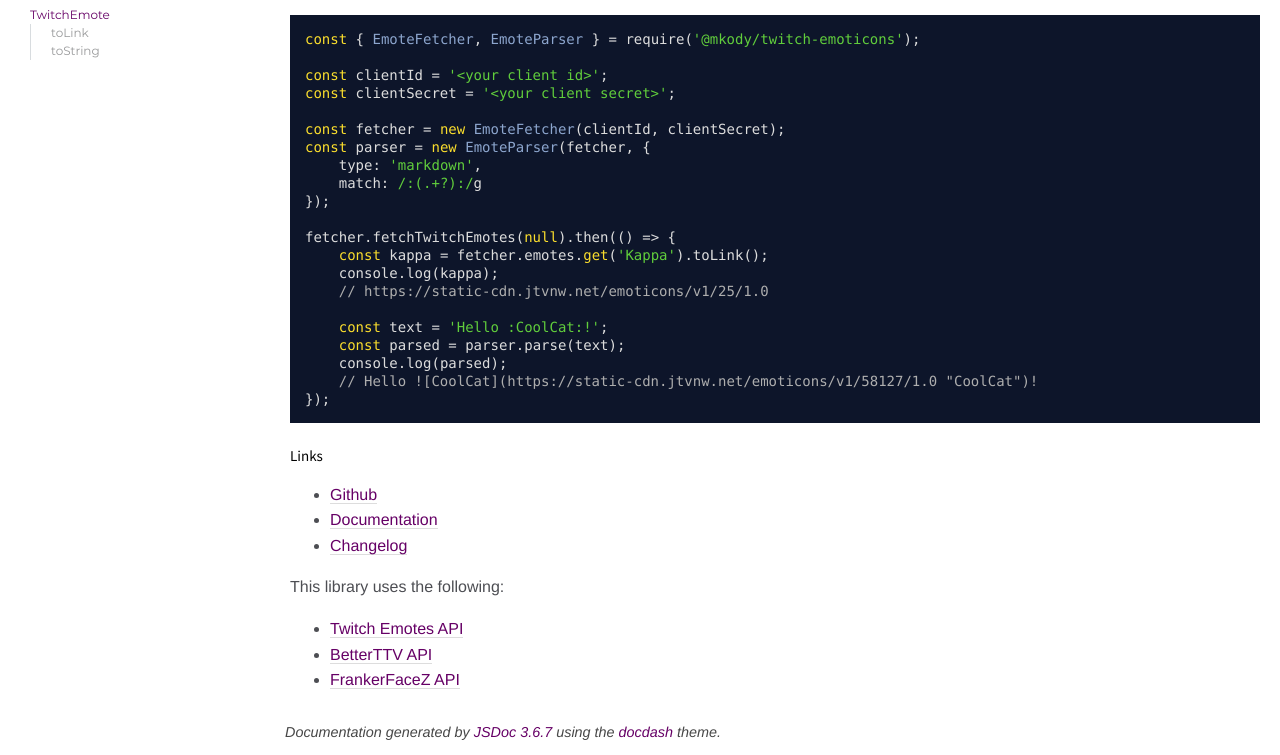
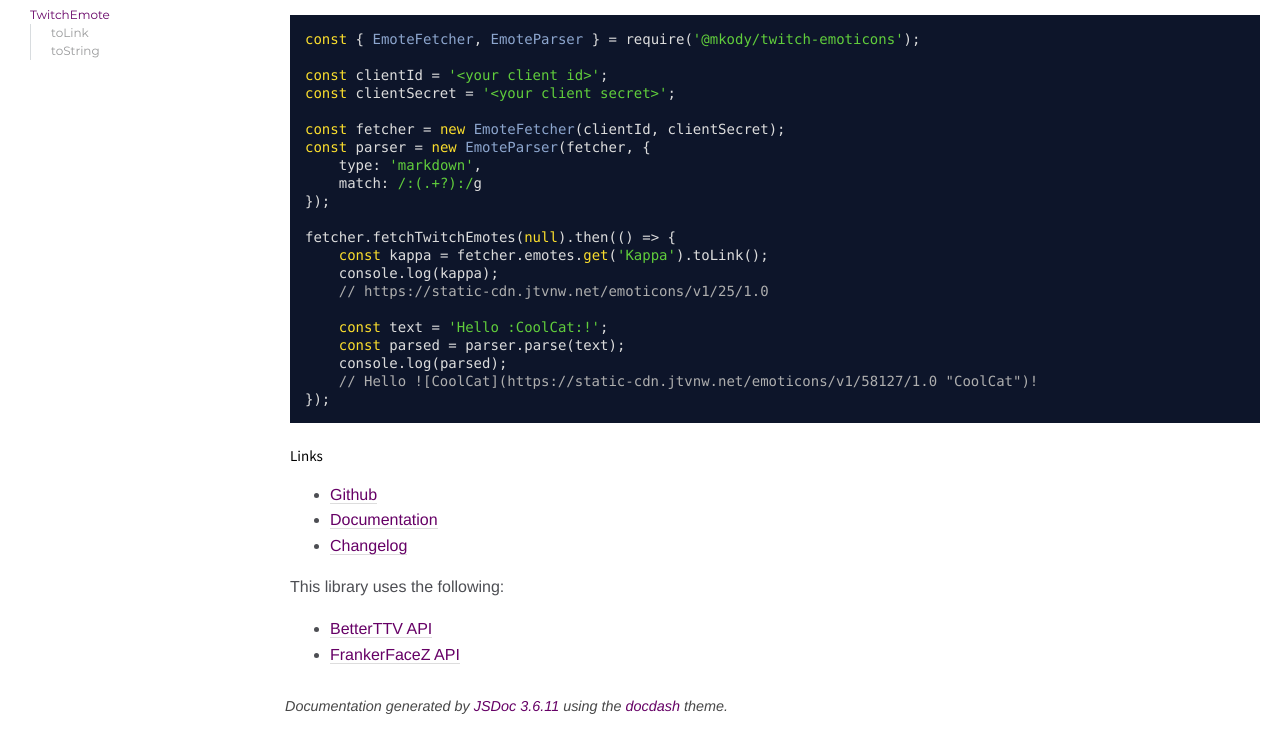
Before and after one commit to mkody/twitch-emoticons, a website: page docs/index.html in a window 1280 px wide. Shown: the part 625-1380 px from the top of the page. After the commit the page ends 1354 px from the top, so only its background shows below. Drawn offline with Linux system fonts and the light colour scheme.

Commit message:
Upgrade deps

```diff
--- a/docs/index.html
+++ b/docs/index.html
@@ -103,7 +103,6 @@ fetcher.fetchTwitchEmotes(null).then(() => {
 </ul>
 <p>This library uses the following:</p>
 <ul>
-<li><a href="https://twitchemotes.com/apidocs">Twitch Emotes API</a></li>
 <li><a href="https://betterttv.com/">BetterTTV API</a></li>
 <li><a href="http://www.frankerfacez.com/developers">FrankerFaceZ API</a></li>
 </ul></article>
@@ -121,7 +120,7 @@ fetcher.fetchTwitchEmotes(null).then(() => {
 <br class="clear">
 
 <footer>
-    Documentation generated by <a href="https://github.com/jsdoc3/jsdoc">JSDoc 3.6.7</a> using the <a href="https://github.com/clenemt/docdash">docdash</a> theme.
+    Documentation generated by <a href="https://github.com/jsdoc3/jsdoc">JSDoc 3.6.11</a> using the <a href="https://github.com/clenemt/docdash">docdash</a> theme.
 </footer>
 
 <script>prettyPrint();</script>
```
Also changed, not shown: docs/BTTVEmote.html (+1 -1 lines), docs/Channel.html (+1 -1 lines), docs/Collection.html (+1 -1 lines), docs/Emote.html (+1 -1 lines), docs/EmoteFetcher.html (+1 -1 lines), docs/EmoteParser.html (+1 -1 lines), docs/FFZEmote.html (+1 -1 lines), docs/TwitchEmote.html (+1 -1 lines), docs/struct_BTTVEmote.js.html (+1 -1 lines), docs/struct_Channel.js.html (+1 -1 lines), docs/struct_Emote.js.html (+1 -1 lines), docs/struct_EmoteFetcher.js.html (+1 -1 lines), docs/struct_EmoteParser.js.html (+1 -1 lines), docs/struct_FFZEmote.js.html (+1 -1 lines), 3 more files, 1 other file.
